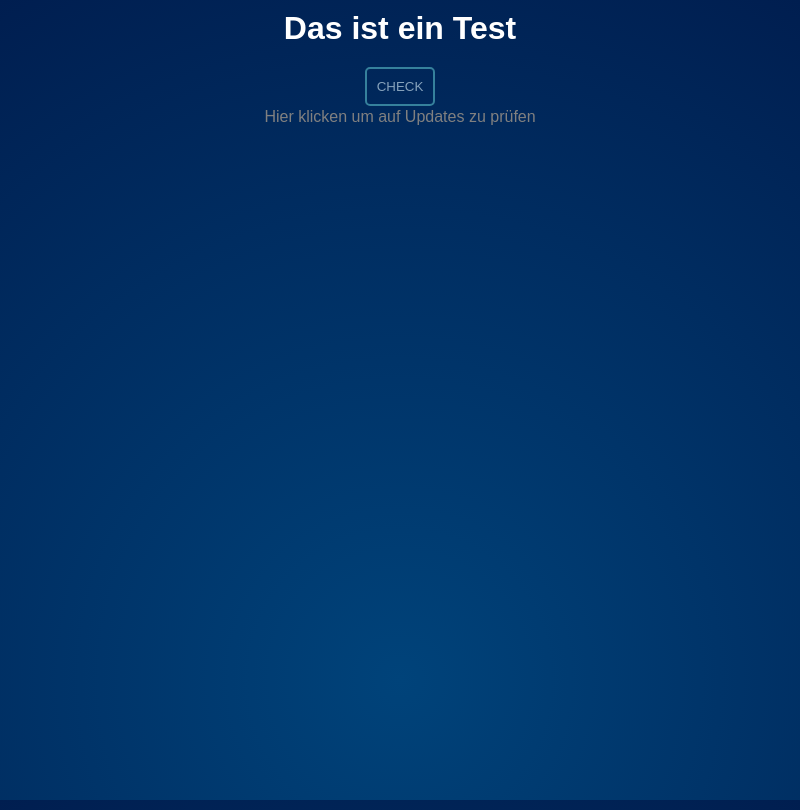
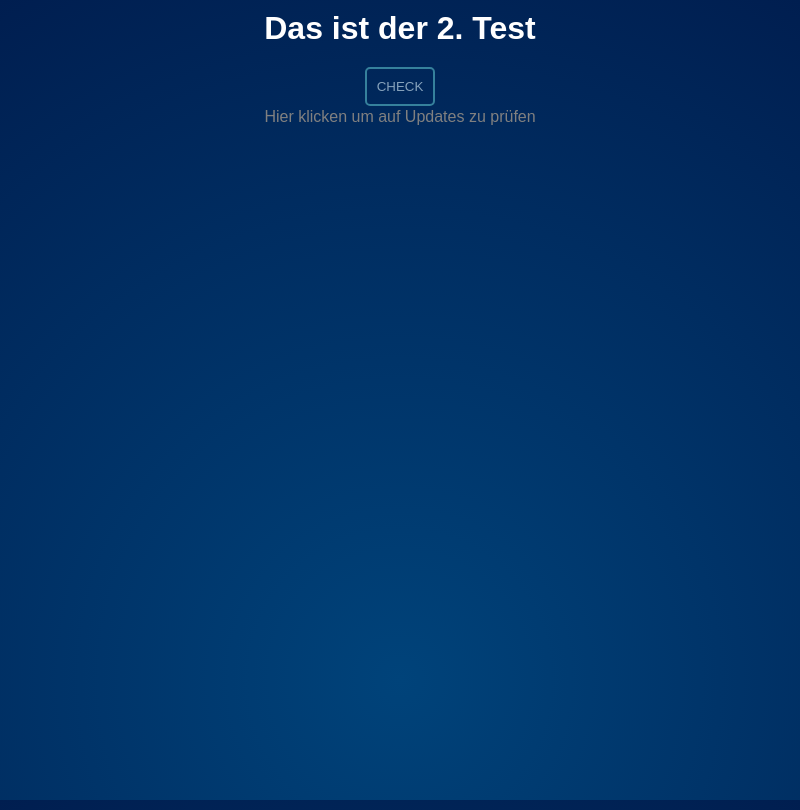
Before and after one commit to Emkay90/AutoUpdater, an Electron app: page index.html in a window 800 px wide. Drawn offline with Linux system fonts and the light colour scheme; no server answers.

Commit message:
autoupdate1.0.9

```diff
--- a/index.html
+++ b/index.html
@@ -5,7 +5,7 @@
   <link rel="stylesheet" href="./style.css">
 </head>
 <body>
-  <h1>Das ist ein Test</h1>
+  <h1>Das ist der 2. Test</h1>
   <p id="version"></p>
   <div id="notification" class="hidden">
     <p id="close"><span style="margin-left:96%"><i class="fas fa-times"></i></span></p>
--- a/package.json
+++ b/package.json
@@ -1,6 +1,6 @@
 {
   "name": "autoupdaterfachgespraech",
-  "version": "1.0.8",
+  "version": "1.0.9",
   "description": "autoupdater Test",
   "main": "main.js",
   "scripts": {
```
